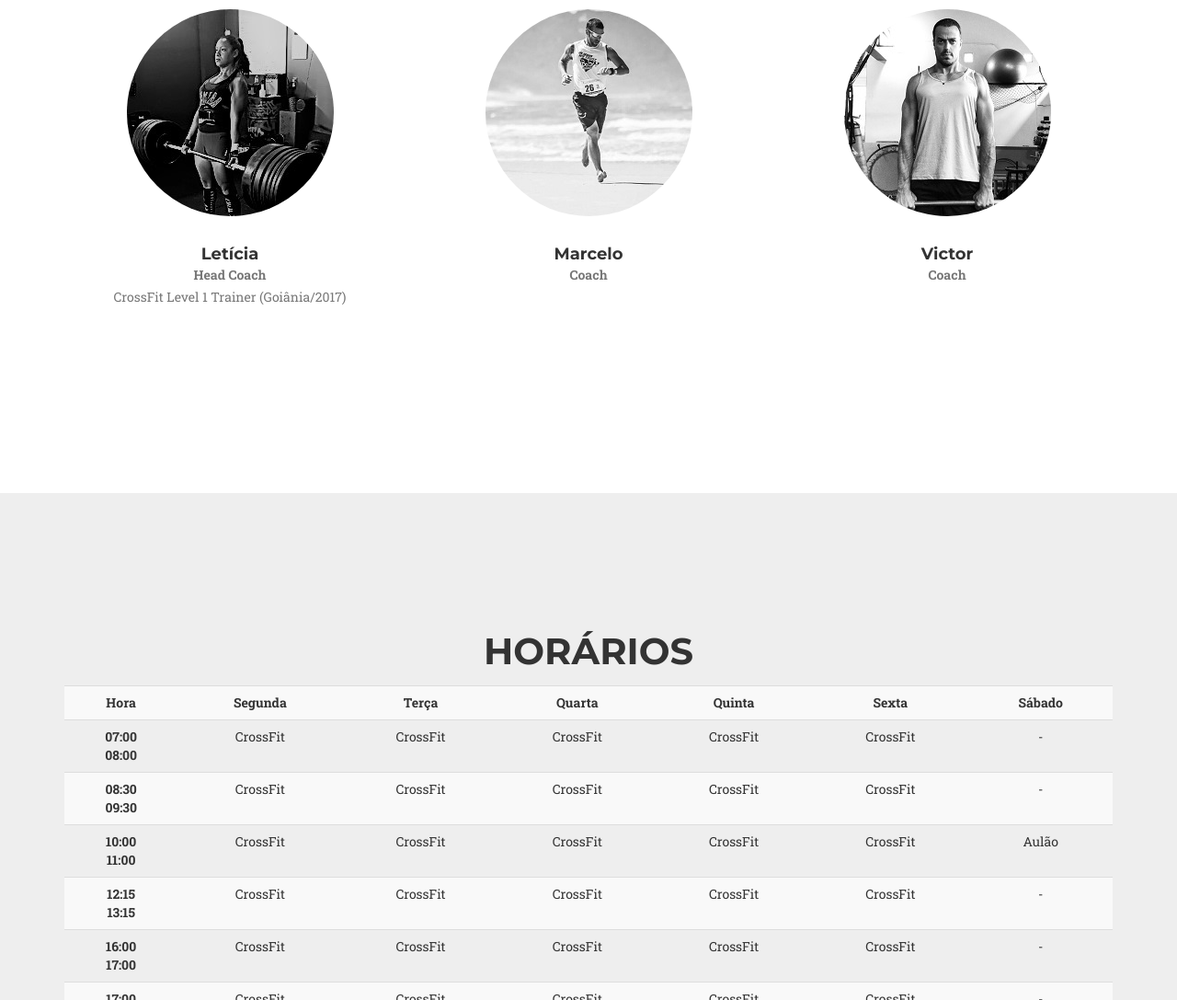
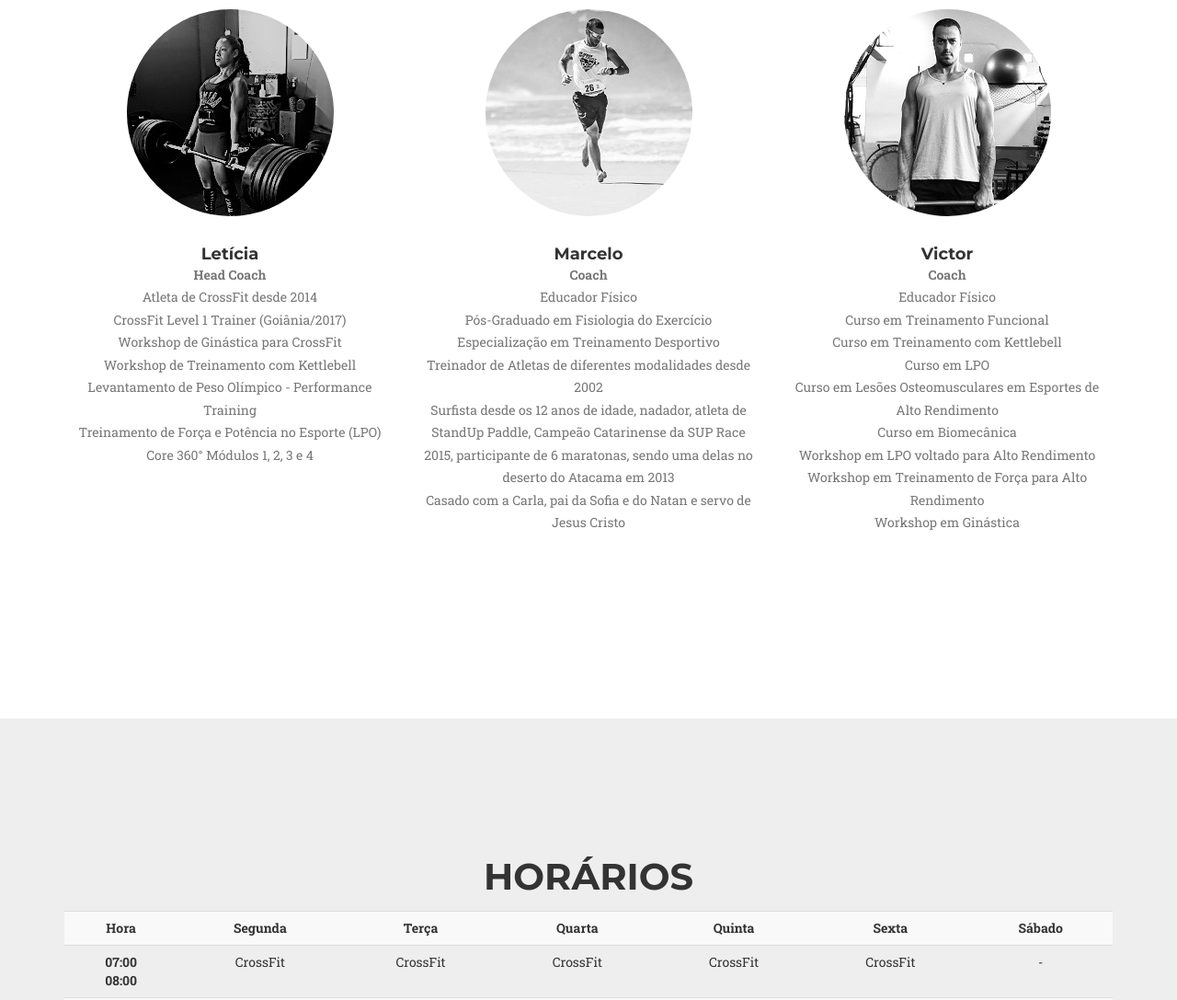
Before and after one commit to H3134/LagoaCrossfit, a website: page index.html in a window 1280 px wide. Shown: the part 1663-2750 px from the top of the page at 92% size. Drawn offline with nearby package versions, Linux system fonts and the light colour scheme; a web font is replaced by a local one.

Commit message:
Update index.html

```diff
--- a/index.html
+++ b/index.html
@@ -128,18 +128,13 @@
             <img src="img/team/leticia1.jpg" class="img-responsive img-circle" alt="">
             <h4>Letícia</h4>
             <p class="text-muted"><b>Head Coach</b><br>
+              Atleta de CrossFit desde 2014<br>
               CrossFit Level 1 Trainer (Goiânia/2017)<br>
-              <!--Workshop de Ginástica para CrossFit<br>
+              Workshop de Ginástica para CrossFit<br>
               Workshop de Treinamento com Kettlebell<br>
               Levantamento de Peso Olímpico - Performance Training <br>
               Treinamento de Força e Potência no Esporte (LPO)<br>
               Core 360° Módulos 1, 2, 3 e 4<br>
-              Treinamento Funcional para MMA<br>
-              Método de Treinamento para Hipertrofia e Força Muscular<br>
-              Capacitação e Carreira Fitness - Emagrecimento<br>
-              Técnica em Triathlon<br>
-              Atua na Área de Musculação, Ginástica e Treinamento Funcional<br>
-              Atleta de CrossFit desde 2014<br>-->
             </p>
           </div>
         </div>
@@ -149,12 +144,12 @@
             <img src="img/team/marcelo.jpg" class="img-responsive img-circle" alt="">
             <h4>Marcelo</h4>
             <p class="text-muted"><b>Coach</b><br>
-              <!--Educador Físico<br>
+              Educador Físico<br>
               Pós-Graduado em Fisiologia do Exercício<br>
               Especialização em Treinamento Desportivo<br>
-              Treinador de Atletas desde 2002<br>
+              Treinador de Atletas de diferentes modalidades desde 2002<br>
               Surfista desde os 12 anos de idade, nadador, atleta de StandUp Paddle, Campeão Catarinense da SUP Race 2015, participante de 6 maratonas, sendo uma delas no deserto do Atacama em 2013<br>
-              Casado com a Carla, pai da Sofia e do Natan e servo de Jesus Cristo-->
+              Casado com a Carla, pai da Sofia e do Natan e servo de Jesus Cristo<br>
             </p>
           </div>
         </div>
@@ -164,7 +159,7 @@
             <img src="img/team/victor.jpg" class="img-responsive img-circle" alt="">
             <h4>Victor</h4>
             <p class="text-muted"><b>Coach</b><br>
-              <!--Educador Físico<br>
+              Educador Físico<br>
               Curso em Treinamento Funcional<br>
               Curso em Treinamento com Kettlebell<br>
               Curso em LPO <br>
@@ -172,7 +167,7 @@
               Curso em Biomecânica <br>
               Workshop em LPO voltado para Alto Rendimento <br>
               Workshop em Treinamento de Força para Alto Rendimento<br>
-              Workshop em Ginástica<br>-->
+              Workshop em Ginástica<br>
             </p>
           </div>
         </div>
```
